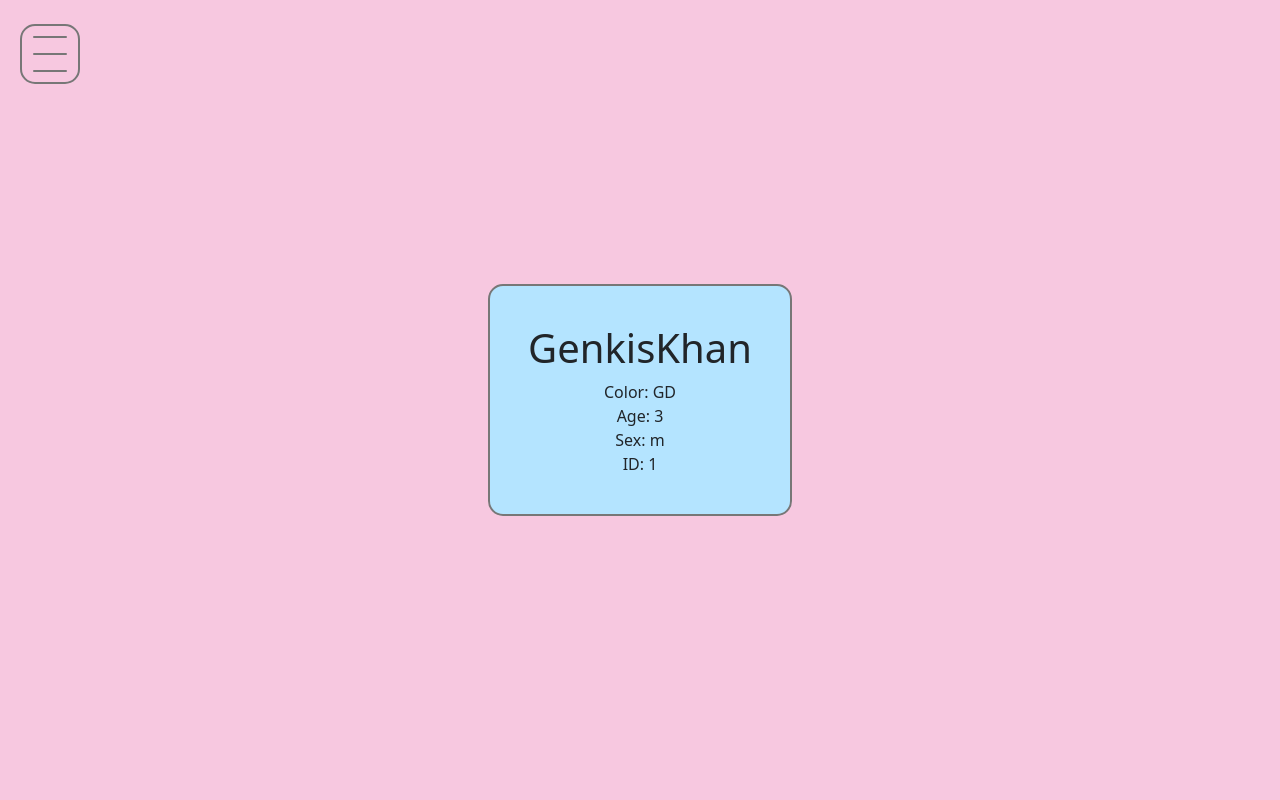
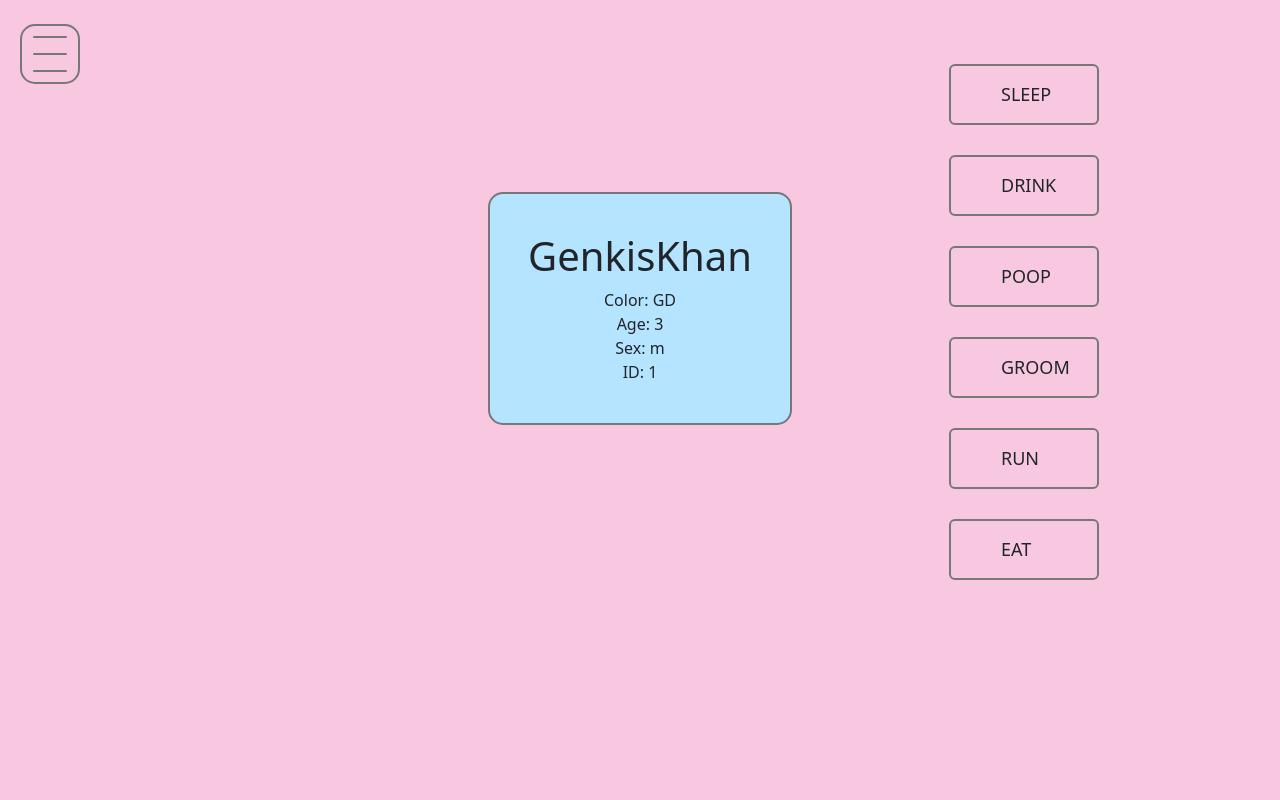
Before and after one commit to norka2233/gerbil_django_project, a Django app: page /gerbil/1/ in a window 1280 px wide. Run offline with Django 4.2, Linux system fonts and the light colour scheme; data comes from the database, SQL or seed files in the repository; some libraries are stand-ins or nearby versions.

Commit message:
alert message

```diff
--- a/gerbil/gerbil/static/gerbil_specific/style.css
+++ b/gerbil/gerbil/static/gerbil_specific/style.css
@@ -1,15 +1,19 @@
-body {
+@import url(https://fonts.googleapis.com/css?family=Anonymous+Pro);
+
+html {
+      background: #F7C8E0;
+}
+.whole_body {
+      background: #F7C8E0;
 }
 
 .gerbil_specific_block {
-      background: #F7C8E0;
+     background: #F7C8E0;
       display: flex;
+      align-items: center;
       justify-content: center;
-      align-items: center;
       text-align: center;
-      min-height: 100vh;
-      width 90%;
-
+      margin-top: 15%;
 }
 
 .gerbil_head_info {
@@ -18,3 +22,82 @@ body {
       padding: 3% 3%;
       background: #B4E4FF
 }
+
+ .middle{
+   position: absolute;
+   margin-top: -8%;
+   left: 80%;
+   transform: translate(-50%, -50%);
+ }
+
+ .btn{
+   position:relative;
+   display:flex;
+   flex-wrap: wrap;
+   flex-direction: column;
+   flex-flow: column wrap;
+   font-size: 18px;
+   text-decoration: none;
+   margin: 30px 0;
+   padding: 15px 50px;
+   text-transform: uppercase;
+   overflow: hidden;
+   transition: 3s all ease;
+   width: 150px;
+ }
+ .btn1{
+   border: 2px solid #777;
+ }
+ .btn2{
+   border: 2px solid #777;
+ }
+ .btn3{
+   border: 2px solid #777;
+ }
+ .btn4{
+   border: 2px solid #777;
+ }
+
+ .btn::before{
+   content: "";
+   position: absolute;
+   top: 50%;
+   left: 50%;
+   transform: translate(-50%, -50%);
+   z-index: -1;
+   transition: all 0.6s ease;
+ }
+ .btn1::before{
+   background: #DFFFD8;
+   width:0;
+   height: 100%;
+ }
+ .btn1:hover::before{
+   width: 100%;
+ }
+ .btn2::before{
+   background:#B4E4FF;
+   width: 100%;
+   height:0;
+ }
+ .btn2:hover::before{
+   height:100%;
+ }
+ .btn3::before{
+   background: #95BDFF;
+   width:100%;
+   height:0;
+   transform: translate(-50%,-50%) rotate(45deg);
+ }
+ .btn3:hover::before{
+   height:340%;
+ }
+ .btn4::before{
+   background: #DFFFD8;
+   width:100%;
+   height:0;
+   transform: translate(-50%,-50%) rotate(-45deg);
+ }
+ .btn4:hover::before{
+   height:360%;
+ }
--- a/gerbil/gerbil/templates/gerbil_animal/gerbilpage.html
+++ b/gerbil/gerbil/templates/gerbil_animal/gerbilpage.html
@@ -73,8 +73,6 @@
         </div>
     </div>
 </div>
-
-
 {% endblock %}
 
 <!--        {% if gerbil_list %}-->
--- a/gerbil/gerbil/templates/gerbil_specific/base.html
+++ b/gerbil/gerbil/templates/gerbil_specific/base.html
@@ -1,24 +1,49 @@
 {% extends 'gerbil_animal/base.html' %}
 {% load static %}
 {% block content %}
-
+<html>
 <link rel="stylesheet" href="{% static 'gerbil_specific/style.css' %}">
 <link rel="stylesheet" href="{% static 'gerbil_animal/base.css' %}">
 <link rel="preconnect" href="https://fonts.googleapis.com">
 <link rel="preconnect" href="https://fonts.gstatic.com" crossorigin>
 <link href="https://fonts.googleapis.com/css2?family=Oswald:wght@300&display=swap" rel="stylesheet">
+<!--<script src="{% static 'gerbil_specific/base.js' %}"></script>-->
+<script type="text/javascript">
+            function sleep() {
+                alert("Gerbil has slept a bit");
+            }
+            function drink() {
+                alert("Gerbil has drunk a bit");
+            }
+            function poop() {
+                alert("Gerbil has pooped a lot");
+            }
+            function groom() {
+                alert("Gerbil has groomed a bit");
+            }
+            function run() {
+                alert("Gerbil has run a bit");
+            }
+            function eat() {
+                alert("Gerbil has eaten a bit");
+            }
+</script>
 <title>
     {% for gerbil in gerbil_list %}
     {{ gerbil.name }}
     {% endfor %}
 </title>
-
+<div class="whole_body>">
     <div class="gerbil_specific_block">
         <div class="gerbil_head_info">
             <div class="gerbil_head">
+                {% if gerbil_list%}
                     {% for gerbil in gerbil_list %}
                     <h1>{{ gerbil.name }}</h1>
                     {% endfor %}
+                {% else %}
+                    <h1>No Gerbil with such ID </h1>
+                {% endif %}
             </div>
 
             <div class="gerbil_info">
@@ -31,4 +56,16 @@
             </div>
         </div>
     </div>
+    {% if gerbil_list%}
+    <div class="middle">
+        <button href="#" class="btn btn1" onClick="sleep()">Sleep</button>
+        <button href="#" class="btn btn2" onClick="drink()">Drink</button>
+        <button href="#" class="btn btn3" onClick="poop()">Poop</button>
+        <button href="#" class="btn btn1" onClick="groom()">Groom</button>
+        <button href="#" class="btn btn2" onClick="run()">Run</button>
+        <button href="#" class="btn btn3" onClick="eat()">Eat</button>
+    </div>
+    {% endif %}
     {% endblock %}
+</div>
+</html>
--- a/gerbil/gerbil_specific/views.py
+++ b/gerbil/gerbil_specific/views.py
@@ -6,19 +6,17 @@ from .models import Gerbil
 def index(request, id):
     gerbil_list = Gerbil.objects.filter(id=id)
     template = loader.get_template('gerbil_specific/base.html')
-
-    # a = [gerbil for gerbil in gerbil_list]
     context = {
         'gerbil_list': gerbil_list,
     }
     return HttpResponse(template.render(context, request))
 
 
-def gerbil_presentation(request):
-    gerbil_list = Gerbil.objects.values().order_by('name')[:9]
-    a = [gerbil for gerbil in gerbil_list]
-    context = {
-        'gerbil_list': gerbil_list,
-    }
-    template = loader.get_template('gerbil_specific/base.html')
-    return HttpResponse(template.render(context, request))
+# def gerbil_presentation(request):
+#     gerbil_list = Gerbil.objects.values().order_by('name')[:9]
+#     a = [gerbil for gerbil in gerbil_list]
+#     context = {
+#         'gerbil_list': gerbil_list,
+#     }
+#     template = loader.get_template('gerbil_specific/base.html')
+#     return HttpResponse(template.render(context, request))
```
Also changed, not shown: gerbil/gerbil/static/gerbil_specific/base.js (added, +12 -0 lines). Lines whose indentation alone changed are shown as unchanged.
